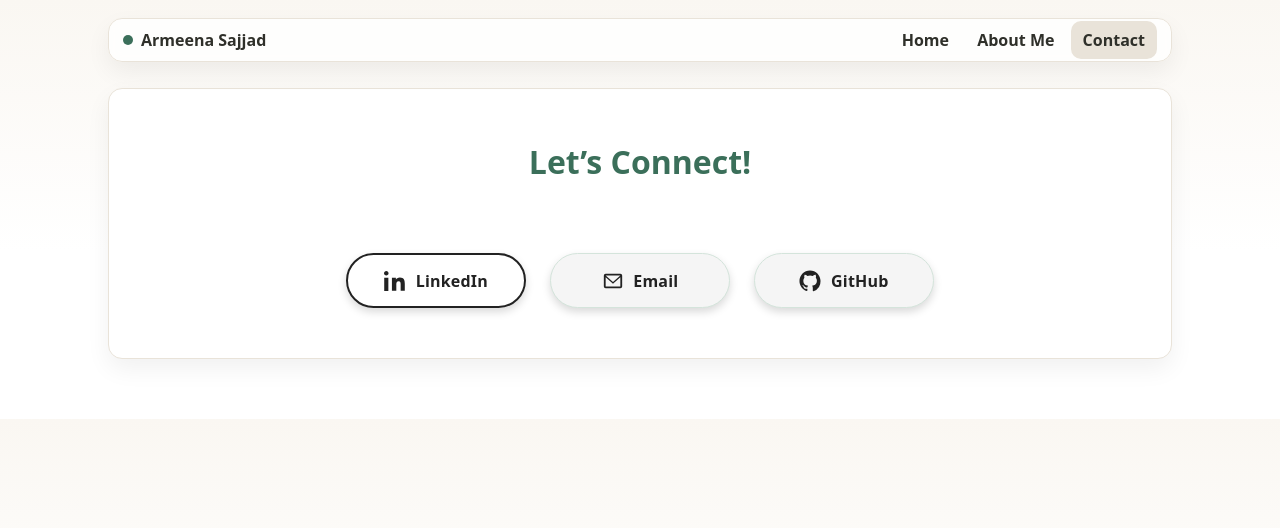
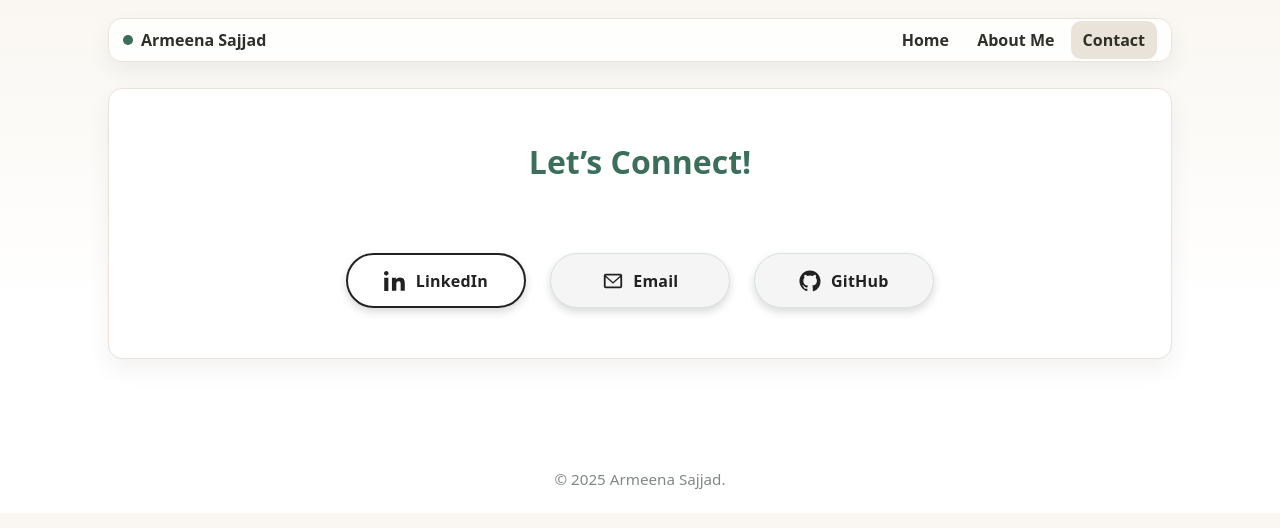
Before and after one commit to ArmeenaSajj/Portfolio, a plain HTML site: page contact.html in a window 1280 px wide. Drawn offline with Linux system fonts and the light colour scheme.

Commit message:
Update contact.html

```diff
--- a/contact.html
+++ b/contact.html
@@ -122,6 +122,9 @@
       </section>
     </main>
   </div>
+  <footer class="footer">
+    © <span id="year"></span> Armeena Sajjad.
+  </footer>
   <script>
     document.getElementById("year").textContent = new Date().getFullYear();
     document.querySelectorAll('a[href^="#"]').forEach(anchor => {
```
